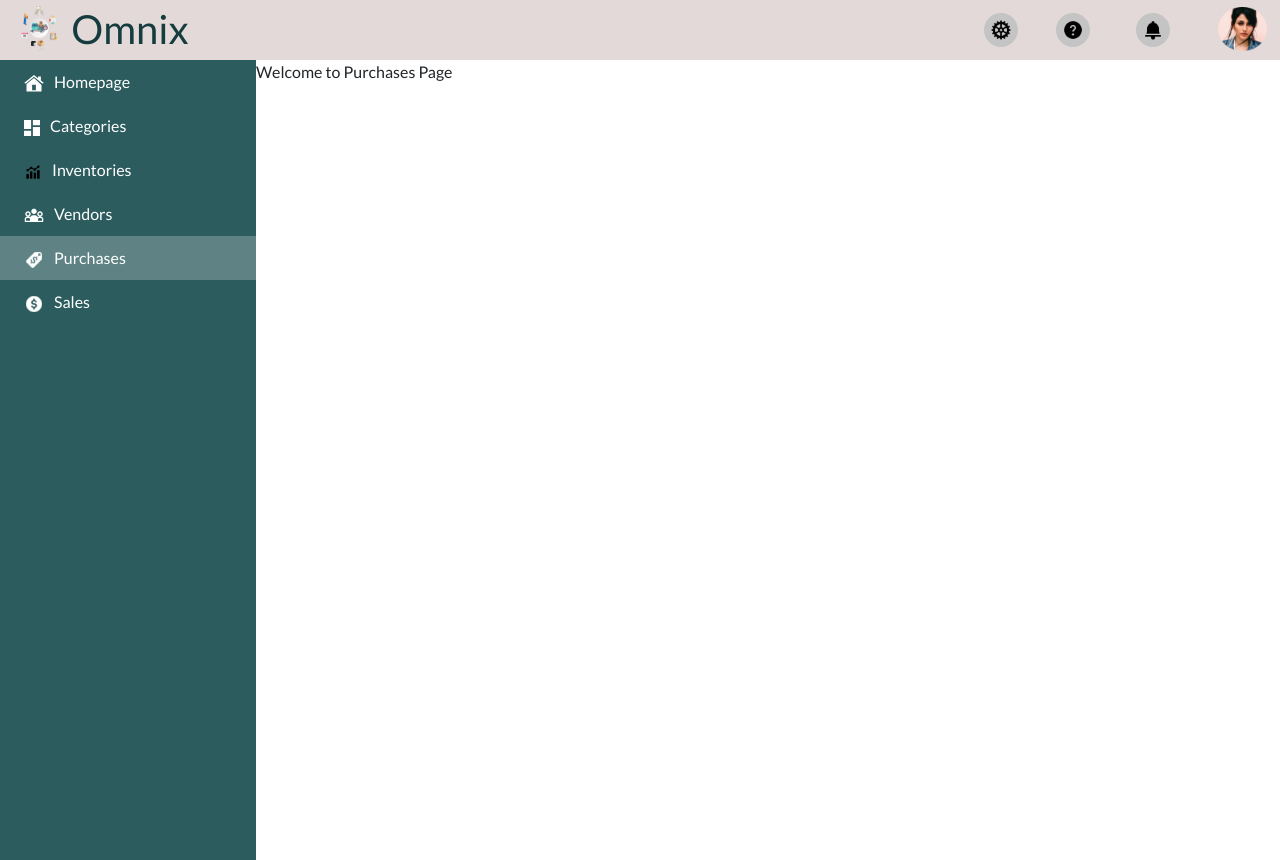
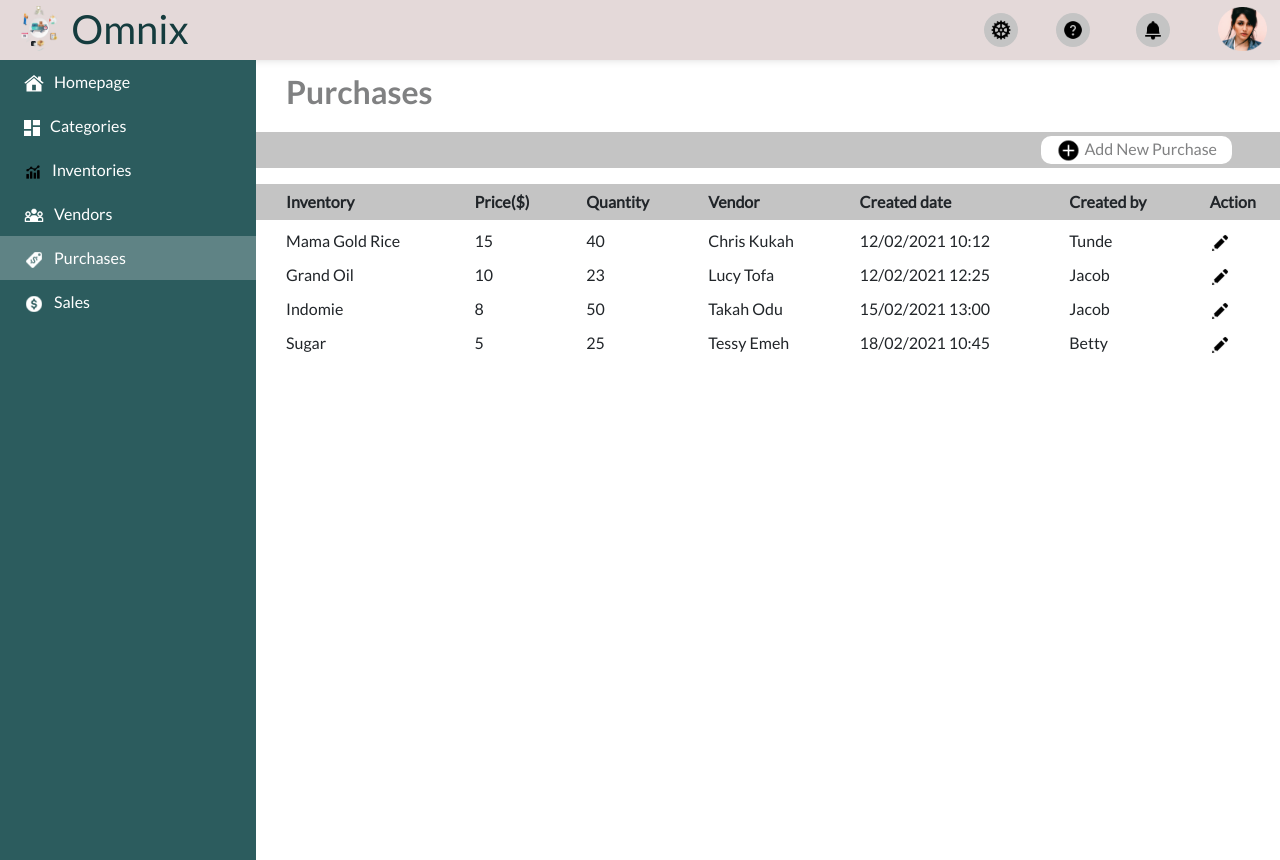
Before and after one commit to Dufuna-CodeCamp/Dufuna-Fem-Hackathon-Team3, a React (Create React App) app in the folder ims_app/: page /purchases in a window 1280 px wide. Built offline with nearby package versions, Linux system fonts and the light colour scheme.

Commit message:
I imported section component into the purchase page and included some data

```diff
--- a/ims_app/src/components/screens/purchases/purchases.js
+++ b/ims_app/src/components/screens/purchases/purchases.js
@@ -1,12 +1,47 @@
 import React, { Component } from 'react';
+import Section from '../../includes/section/section';
 
 
 class Purchases extends Component {
+
+    constructor(props) {
+        super(props);
+        this.state = {
+            headers : [
+                {'text' : 'Inventory', 'value' : "name"},
+                {'text' : 'Price($)', 'value' : "price"},
+                {'text' : 'Quantity', 'value' : "quantity"},
+                {'text' : 'Vendor', 'value' : "vendor"},
+                {'text' : 'Created date', 'value' : "createdAt"},
+                {'text' : 'Created by', 'value' : "createdBy"}
+            ],
+            purchases : [
+                {"name" : "Mama Gold Rice", "price" : "15", "quantity" : "40", "vendor" : "Chris Kukah", "createdAt" : "12/02/2021 10:12", "createdBy" : "Tunde"},
+                {"name" : "Grand Oil", "price" : "10", "quantity" : "23", "vendor" : "Lucy Tofa", "createdAt" : "12/02/2021 12:25", "createdBy" : "Jacob"},
+                {"name" : "Indomie", "price": "8", "quantity" : "50", "vendor" : "Takah Odu", "createdAt" : "15/02/2021 13:00", "createdBy" : "Jacob"},
+                {"name" : "Sugar", "price" : "5", "quantity" : "25", "vendor" : "Tessy Emeh", "createdAt" : "18/02/2021 10:45", "createdBy" : "Betty"},
+            ],
+            selectedItem : ""
+        }
+    }
+
+    setSelectedItem= (val) => {
+        this.setState({selectedItem: val.name},
+            alert(`${val.name} was clicked`)
+        );
+    }
+
     render () {
         return (
-            <div className = "page">
-                <p>Welcome to Purchases Page</p>
-            </div>
+            <Section
+                title='Purchases'
+                addButtonTitle='Add New Purchase'
+                isListPage
+                addActionBtn
+                onActionClick={this.setSelectedItem}
+                headers={this.state.headers}
+                items={this.state.purchases}
+            />
         );
     }
 }
```
